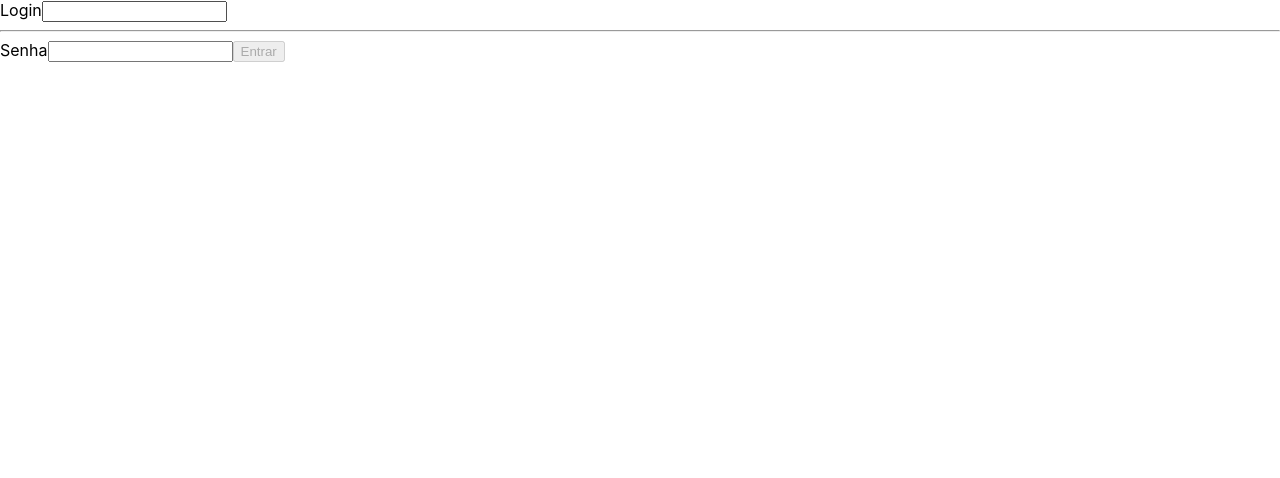
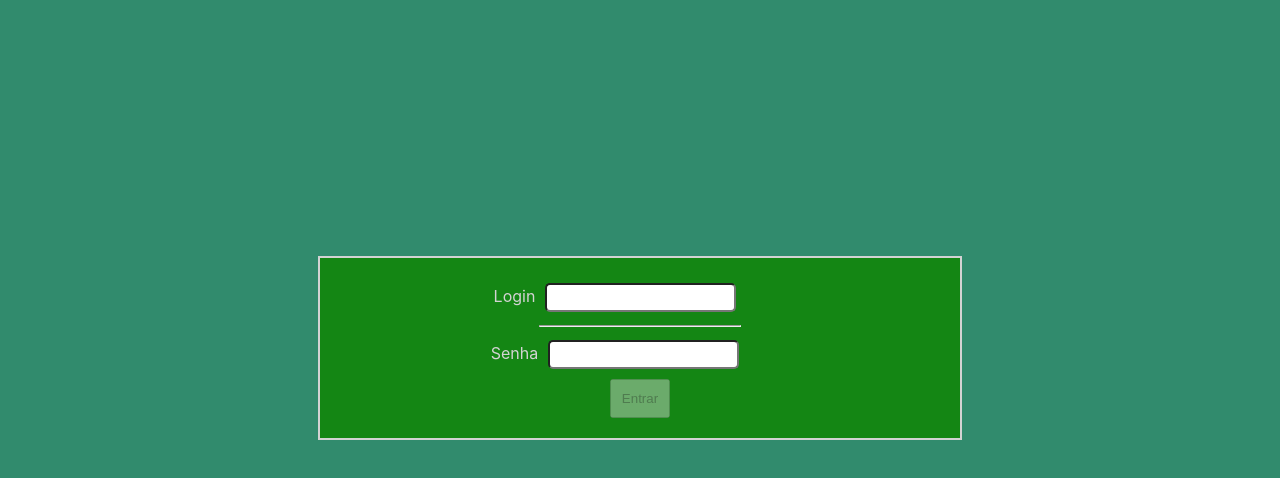
Before and after one commit to asafworld/Wallet-Manager, a React (Create React App) app: page / in a window 1280 px wide. Shown: the top 478 px of the page. Built offline with nearby package versions, Linux system fonts and the light colour scheme.

Commit message:
Adiciona o requisito 5

```diff
--- a/src/index.css
+++ b/src/index.css
@@ -1,3 +1,5 @@
+
+
 body {
   margin: 0;
   font-family: -apple-system, BlinkMacSystemFont, 'Segoe UI', 'Roboto', 'Oxygen',
@@ -5,9 +7,68 @@ body {
     sans-serif;
   -webkit-font-smoothing: antialiased;
   -moz-osx-font-smoothing: grayscale;
+  background-color: rgb(49, 139, 109);
 }
 
 code {
   font-family: source-code-pro, Menlo, Monaco, Consolas, 'Courier New',
     monospace;
 }
+
+header {
+  background-color: rgb(20, 134, 20);
+  color: lightgray;
+  display: flex;
+  justify-content: space-around;
+  flex-wrap: wrap;
+}
+
+header h1, h2, h4, h6 {
+  text-align: center;
+}
+
+header div {
+  display: flex;
+}
+
+.header-hello-user {
+  display: flex;
+  flex-direction: column;
+  align-content: center;
+}
+
+.login-article {
+  max-width: 50%;
+  margin: auto;
+  margin-top: 20%;
+  background-color: rgb(20, 134, 20);
+  color: lightgray;
+  border: 2px solid lightgray;
+}
+
+.login-article hr {
+  width: 200px;
+}
+
+.login-article form {
+  padding: 20px;
+  display: flex;
+  flex-direction: column;
+  align-items: center;
+}
+
+.login-article form label {
+  padding: 5px;
+  margin-right: 50px;
+}
+
+.login-article form input {
+  padding: 5px;
+  margin-left: 10px;
+  border-radius: 5px;
+}
+
+.login-article form button {
+  margin-top: 5px;
+  padding: 10px;
+}
--- /dev/null
+++ b/src/pages/ExpForm.js
@@ -0,0 +1,62 @@
+import React from 'react';
+import { connect } from 'react-redux';
+import propTypes from 'prop-types';
+
+class ExpForm extends React.Component {
+  render() {
+    const { currencies } = this.props;
+    return (
+      <article>
+        <form>
+          <label htmlFor="value-input">
+            Valor
+            <input type="number" data-testid="value-input" id="value-input" />
+          </label>
+          <label htmlFor="currencies-select">
+            Moeda
+            <select id="currencies-select">
+              { currencies.map((curr) => (
+                <option
+                  key={ curr }
+                  value={ curr }
+                >
+                  { curr }
+                </option>))}
+            </select>
+          </label>
+          <label htmlFor="method-input">
+            <select id="method-input" data-testid="method-input">
+              <option>Dinheiro</option>
+              <option>Cartão de crédito</option>
+              <option>Cartão de débito</option>
+            </select>
+          </label>
+          <label htmlFor="description-input">
+            Descrição
+            <input type="text" id="description-input" data-testid="description-input" />
+          </label>
+          <label htmlFor="tag-input">
+            Categoria
+            <select data-testid="tag-input" id="tag-input">
+              <option>Alimentação</option>
+              <option>Lazer</option>
+              <option>Trabalho</option>
+              <option>Transporte</option>
+              <option>Saúde</option>
+            </select>
+          </label>
+        </form>
+      </article>
+    );
+  }
+}
+
+const mapStateToProps = (state) => ({
+  currencies: state.wallet.currencies,
+});
+
+ExpForm.propTypes = {
+  currencies: propTypes.arrayOf.isRequired,
+};
+
+export default connect(mapStateToProps)(ExpForm);
--- a/src/pages/Header.js
+++ b/src/pages/Header.js
@@ -15,12 +15,18 @@ class Header extends React.Component {
     const { emailValue, totalValue } = this.props;
     console.log(emailValue);
     return (
-      <article>
-        <div>Hello, TrybeWallet!</div>
-        <h4 data-testid="email-field">{ emailValue }</h4>
-        <h6 data-testid="header-currency-field">BRL</h6>
-        { this.expensesSum(totalValue) }
-      </article>
+      <header>
+        <h1>TrybeWallet</h1>
+        <div className="header-hello-user">
+          <h2>Hello, TrybeWallet!</h2>
+          <h4 data-testid="email-field">{ emailValue }</h4>
+        </div>
+        <div>
+          { this.expensesSum(totalValue) }
+          <br />
+          <h6 data-testid="header-currency-field">BRL</h6>
+        </div>
+      </header>
     );
   }
 }
--- a/src/pages/Login.js
+++ b/src/pages/Login.js
@@ -45,7 +45,7 @@ class Login extends React.Component {
     const { disable, email, password } = this.state;
     const { history, dispatchEmail } = this.props;
     return (
-      <article>
+      <article className="login-article">
         <form>
           <label htmlFor="email-input">
             Login
--- a/src/pages/Wallet.js
+++ b/src/pages/Wallet.js
@@ -3,6 +3,7 @@ import { connect } from 'react-redux';
 import propTypes from 'prop-types';
 import Header from './Header';
 import walletAction from '../actions/walletAction';
+import ExpForm from './ExpForm';
 
 class Wallet extends React.Component {
   componentDidMount() {
@@ -24,8 +25,8 @@ class Wallet extends React.Component {
   render() {
     return (
       <article>
-        <div>TrybeWallet</div>
         <Header />
+        <ExpForm />
       </article>
     );
   }
```
Also changed, not shown: src/App.css (line endings or trailing spaces).
